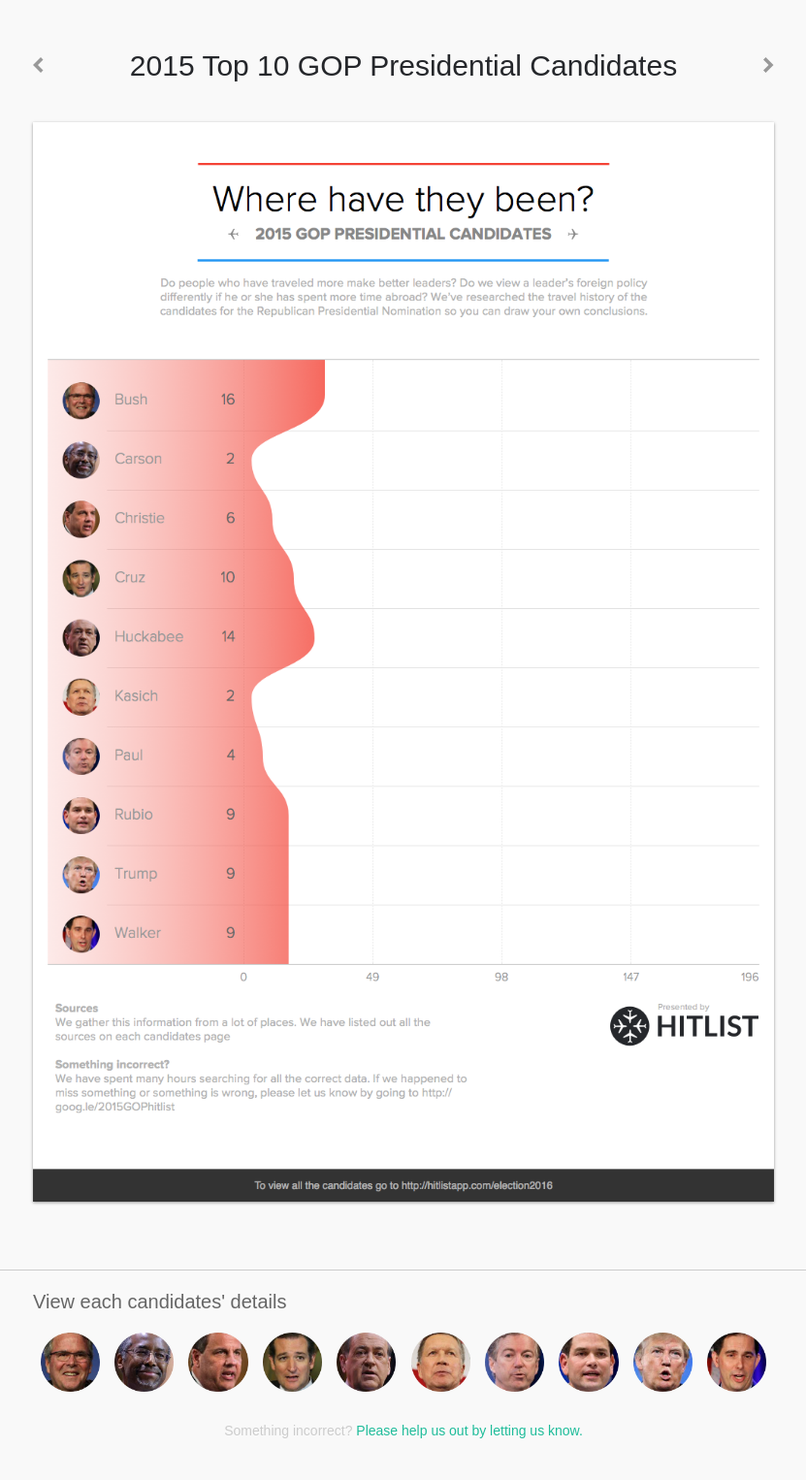
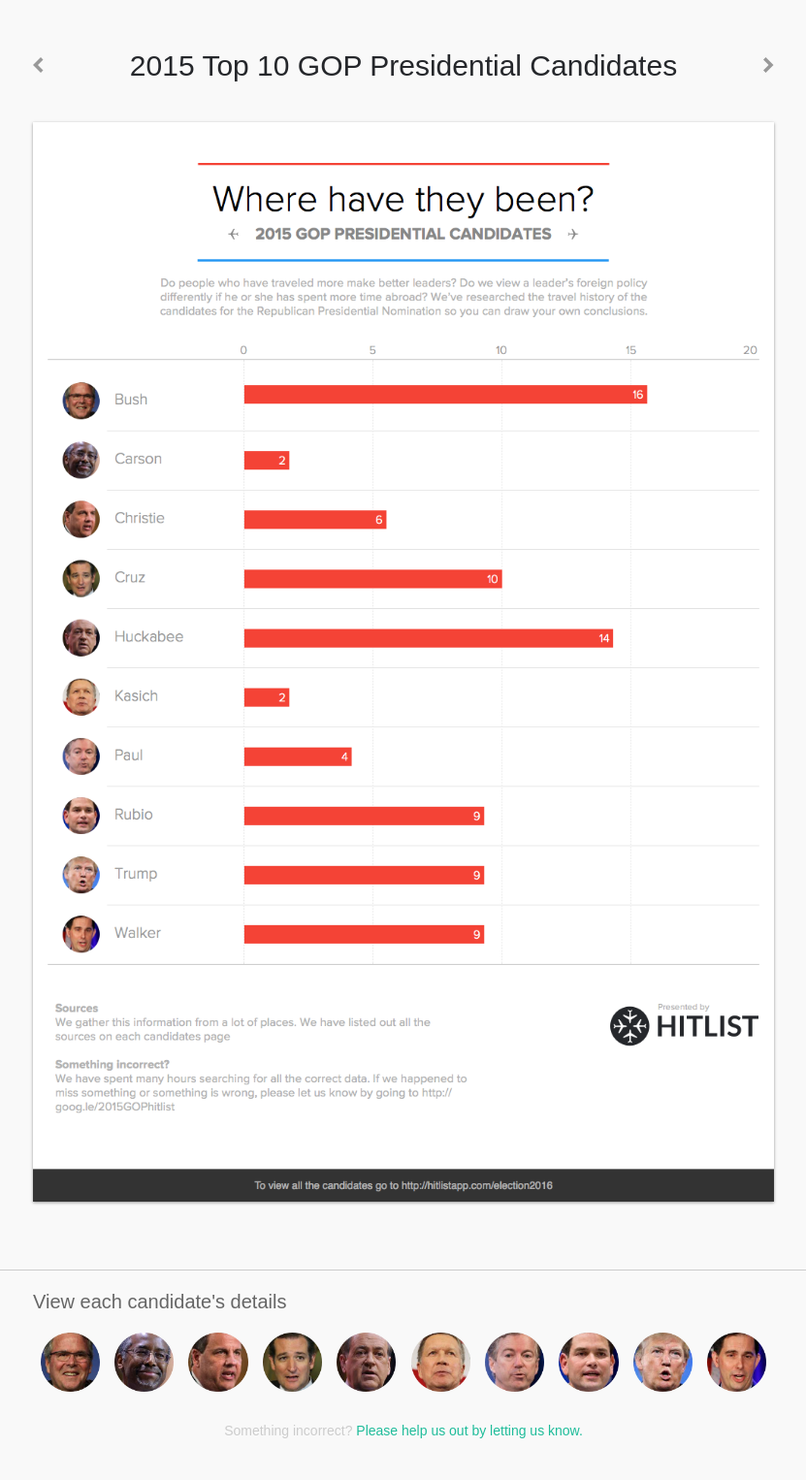
Before and after one commit to tripcommon/whtb2016, a Jekyll site: the page built from index.html, in a window 1280 px wide. Shown: the whole page at 97% size, without its empty margins (224-1055 px from the left). Built offline with Jekyll 4.4.1, drawn with Linux system fonts in a browser that asks for light colours.

Commit message:
updating the image

```diff
--- a/_includes/footer.html
+++ b/_includes/footer.html
@@ -1,6 +1,6 @@
 <div class="candidates">
   <div class="container">
-  <h4>View each candidates' details</h4>
+  <h4>View each candidate's details</h4>
   <ul>
     <li><a href="{{ site.baseurl }}/bush/"><img src="{{ site.baseurl }}/assets/images/candidates/bush.png" /></a></li>
     <li><a href="{{ site.baseurl }}/carson/"><img src="{{ site.baseurl }}/assets/images/candidates/carson.png"/></a></li>
```
Also changed, not shown: assets/images/Candidates.png, 11 other files.
